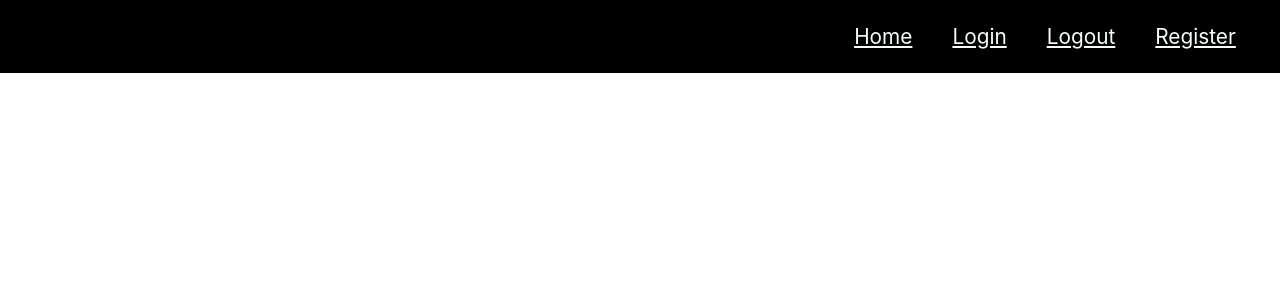
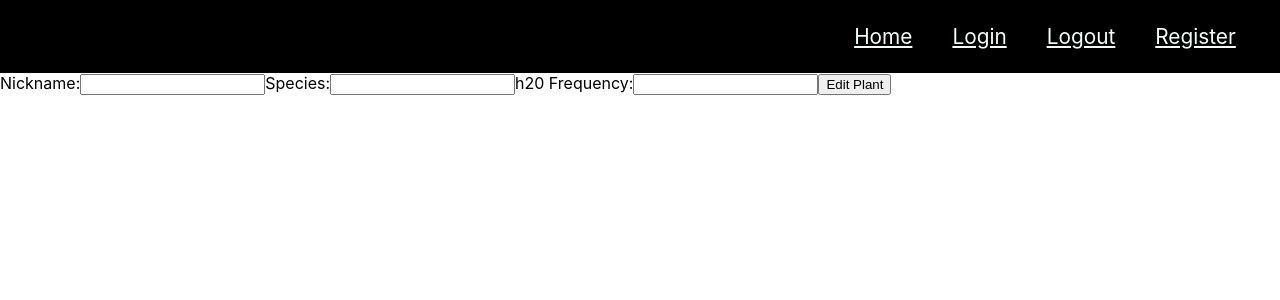
Before and after one commit to dconley1212/unit4buildweekproject, a React (Create React App) app in the folder client/: page /update/1/1 in a window 1280 px wide. Shown: the top 300 px of the page. Built offline with nearby package versions, Linux system fonts and the light colour scheme; no server answers.

Commit message:
set up edit plant component to be rendered by the switch route mehtod on app.js and used the useparams functionality to pull the plant id from the url to be used in the useffect hook on edit plant component and tested it to see that it is working

```diff
--- a/client/src/Components/App.js
+++ b/client/src/Components/App.js
@@ -5,6 +5,7 @@ import Dashboard from "./Dashboard";
 import Register from "./Register";
 import styled, { createGlobalStyle } from "styled-components";
 import AddPlant from "./AddPlant";
+import EditPlant from "./EditPlant";
 
 const GlobalStyle = createGlobalStyle`
 html {
@@ -81,6 +82,9 @@ function App() {
         </header>
       </StyledHeader>
       <Switch>
+        <Route path="/update/:user_id/:plant_id">
+          <EditPlant />
+        </Route>
         <Route path="/dashboard/add">
           <AddPlant />
         </Route>
--- a/client/src/Components/EditPlant.js
+++ b/client/src/Components/EditPlant.js
@@ -1,4 +1,5 @@
 import React, { useEffect, useState } from "react";
+import { useParams } from "react-router";
 import axiosWithAuth from "../utils/axiosWithAuth";
 
 //need to create the get by id endpoint on the backend in order to hit the endpoint for
@@ -7,7 +8,7 @@ import axiosWithAuth from "../utils/axiosWithAuth";
 
 const EditPlant = () => {
   const user_id = localStorage.getItem("user_id");
-  const plant_id = localStorage.getItem("plant_id");
+  const { plant_id } = useParams();
   const [editedPlant, setEditedPlant] = useState({
     nickname: "",
     species: "",
```
